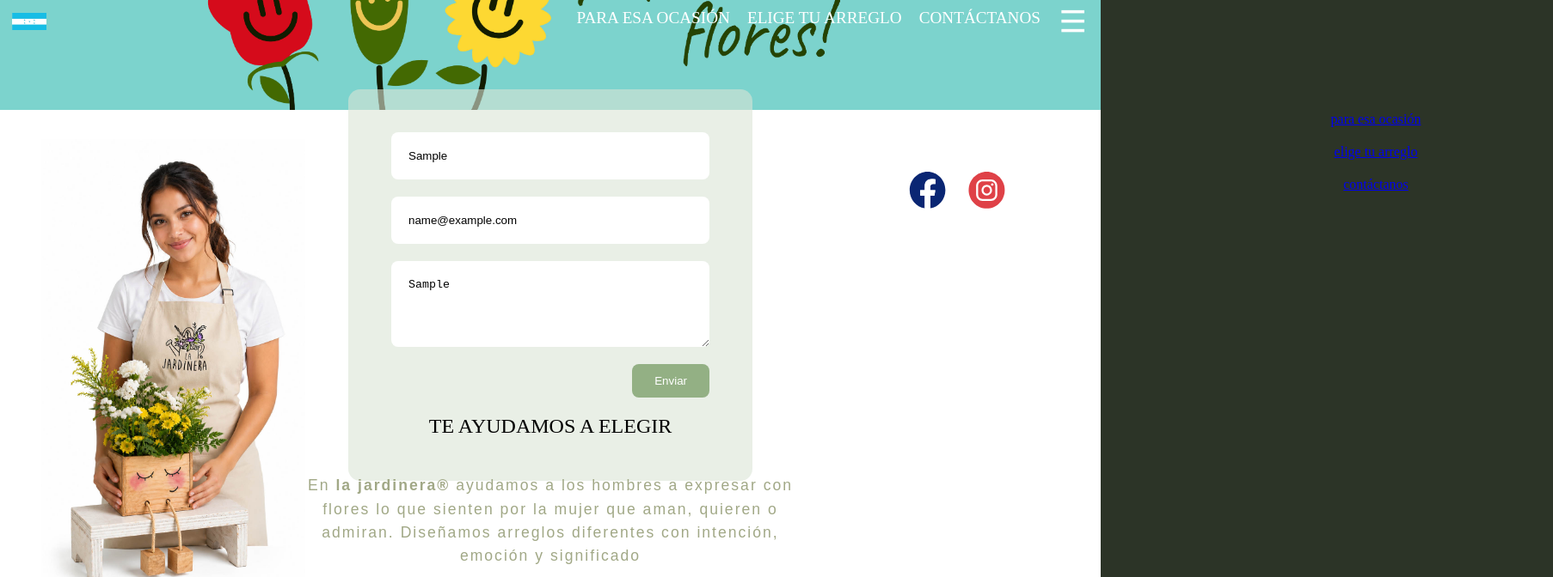
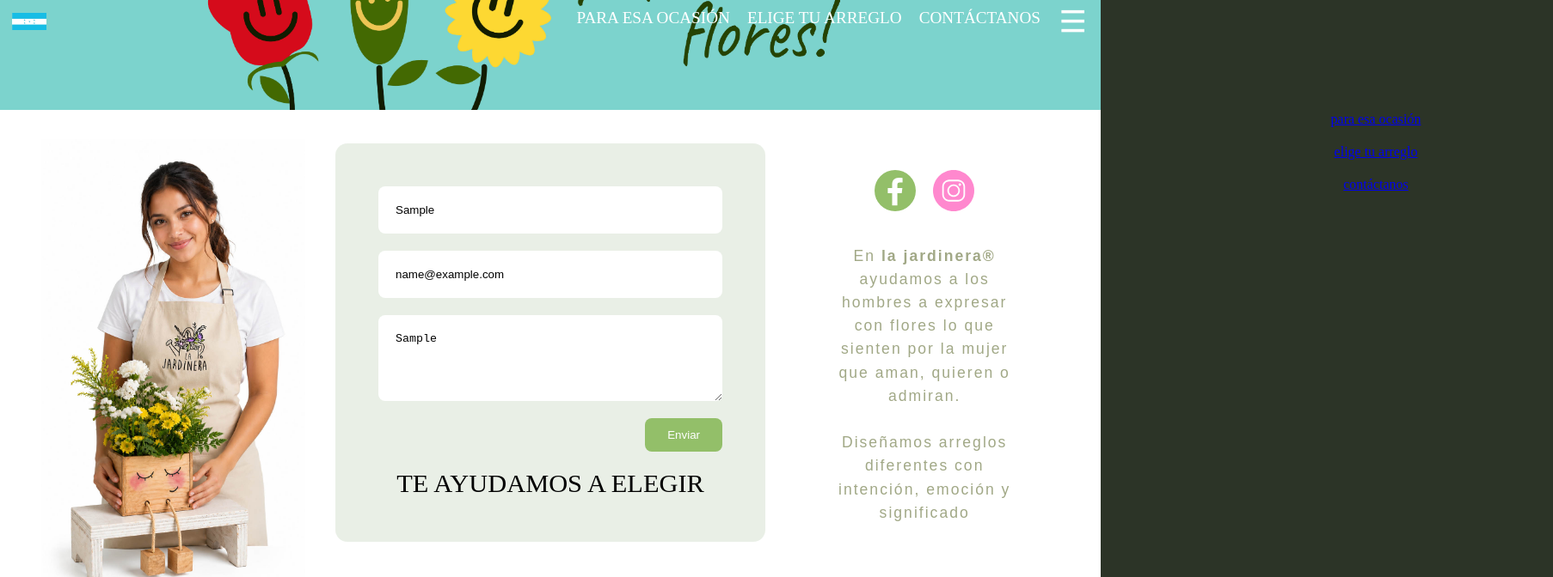
Before and after one commit to DenisChavez/jardinera, a React (Vite) app: page / in a window 1280 px wide. Both pictures are taken after typing "Sample", "name@example.com", "Sample" into the empty fields and a click on the button "Enviar". Shown: the part 2222-2894 px from the top of the page at 86% size, 1806 px wide, since content can reach past the window. Built offline with nearby package versions, Linux system fonts and the light colour scheme; no server answers; a web font is replaced by a local one.

Commit message:
feat: diseño original jardinera

```diff
--- a/src/assets/styles/components.css
+++ b/src/assets/styles/components.css
@@ -161,15 +161,15 @@
 }
 .carrousel-products{
     font-family: 'Times New Roman', Times, serif;
+    position: relative;
     background-color: #ffffff;
     height: 80vh;
-    position: relative;
+    overflow: hidden;
     padding: 0 20px;
 }
 .carrousel-viewport{
     width: 100%;
     max-width: 250px;
-    /* overflow: hidden; */
     touch-action: pan-y;
 }
 .carrousel-track, .circles{
@@ -264,7 +264,7 @@
     color: #C6C6C6;
 }
 .contact .contact-form button{
-    background-color: #93B084;
+    background-color: #93BF69;
     color: #ffffff;
     padding: 12px 26px;
     align-self: flex-end;
@@ -294,15 +294,26 @@
     position: absolute;
     display: flex;
     flex-direction: column;
-    top: 60%;
+    top: 55%;
     left: 85%;
 }
+.contact .contact-icons a {
+    display: inline-block;
+    transition: transform 0.25s ease-in-out;
+}
+
+.contact .contact-icons a:hover {
+    transform: scale(1.3);
+}
 .footer{
-    background-color: #8DBE24;
+    background-color: #93BF69;
+    display: flex;
+    align-items: center;
+    justify-content: space-around;
+    font-size: 0.7rem;
 }
 .footer p{
     font-family: Arial, Helvetica, sans-serif;
-    font-size: 0.7rem;
     letter-spacing: 2px;
     text-align: center;
     color: white;
@@ -331,7 +342,9 @@
     .eslogan .img-eslogan {
         width: 50vw;
     }
+
     .eslogan .frase{
+        width: 40%;
         font-size: 1.5rem;
         color: #5E7A03;
         top: 45%;
@@ -355,6 +368,13 @@
     }
     .contact .banner-cintillo{
         height: 22vh;
+    }
+    .contact .contact-description{
+        font-size: 1.1rem;
+        line-height: 1.7rem;
+        width: 70%;
+        /* left: 84%;
+        top: 66%; */
     }
     .contact .men-flower{
         width: 40%;
@@ -382,8 +402,11 @@
         top: 80%;
         left: 80%;
     }
+    .eslogan .frase{
+        max-width: 350px;
+    }
     .carrousel-viewport{
-        max-width: 75%;
+        max-width: 100%;
         cursor: grab;
     }
     .carrousel-viewport:active{
@@ -398,18 +421,22 @@
     .contact .p-absolute{
         position: absolute;
         left: 50%;
-        top: 57%;
+        top: 65%;
         transform: translate(-50%, -50%);
     }
     .contact .contact-form{
-        max-width: 470px;
+        max-width: 500px;
         padding: 50px;
+    }
+    .contact .form-text{
+        font-size: 2rem;
     }
     .contact .contact-description{
         font-size: 1.1rem;
         line-height: 1.7rem;
-        width: 48%;
-        top: 85%;
+        width: 18%;
+        left: 84%;
+        top: 66%;
     }
     .contact .men-flower{
         width: 24%;
@@ -418,6 +445,9 @@
     .contact .contact-icons{
         flex-direction: row;
         top: 44%;
-        left: 87%;
+        left: 84%;
+    }
+    .contact .contact-form .form-text{
+        font-size: 1.9rem;
     }
 }
--- a/src/components/icon/icons/Facebook.tsx
+++ b/src/components/icon/icons/Facebook.tsx
@@ -3,9 +3,17 @@ import { Icon } from "../Icon";
 
 export const Facebook = (props: IconProps) => {
     return (
-        <Icon {...props}>
-            <path d="M148.293 79.7396C148.293 39.3919 116.518 6.67686 77.3292 6.67686C38.1404 6.67686 6.36506 39.3919 6.36506 79.7396C6.36506 116.207 32.3245 146.429 66.2465 151.929V100.864H48.2247V79.7396H66.2465V63.6519C66.2465 45.3284 76.83 35.2286 93.0546 35.2286C100.817 35.2286 108.93 36.6678 108.93 36.6678V54.6572H99.9688C91.1576 54.6572 88.4119 60.2853 88.4119 66.0676V79.7653H108.106L104.961 100.89H88.4368V151.954C122.359 146.48 148.318 116.258 148.318 79.7653L148.293 79.7396Z" fill="#0A2673" />
-            <path d="M104.961 100.864L108.106 79.7396H88.4119V66.0419C88.4119 60.2596 91.1576 54.6315 99.9688 54.6315H108.93V36.6421C108.93 36.6421 100.817 35.2029 93.0546 35.2029C76.8549 35.2029 66.2465 45.3284 66.2465 63.6262V79.7139H48.2247V100.839H66.2465V151.903C69.8658 152.494 73.5601 152.802 77.3292 152.802C81.0983 152.802 84.7925 152.494 88.4119 151.903V100.839H104.936L104.961 100.864Z" fill="white" />
+        <Icon {...props} viewBox="0 0 110.79 110.79">
+            <circle
+                cx="55.39"
+                cy="55.39"
+                r="55.39"
+                fill="#93BF69"
+            />
+            <path
+                d="M68.03 33.45H75.22V21.31C73.98 21.15 69.71 20.78 64.74 20.78C54.38 20.78 47.28 27.11 47.28 38.72V48.73H35.56V62.31H47.28V95.21H61.3V62.31H72.99L74.74 48.73H61.3V40.06C61.3 36.13 62.39 33.45 68.03 33.45Z"
+                fill="#FFFFFF"
+            />
         </Icon>
-    )
+    );
 };
--- a/src/components/icon/icons/Instagram.tsx
+++ b/src/components/icon/icons/Instagram.tsx
@@ -1,13 +1,25 @@
+import type { IconProps } from "../types";
 import { Icon } from "../Icon";
-import type { IconProps } from "../types";
 
 export const Instagram = (props: IconProps) => {
     return (
-        <Icon {...props}>
-            <path d="M80.1008 152.802C119.676 152.802 151.758 120.091 151.758 79.7396C151.758 39.3882 119.676 6.67686 80.1008 6.67686C40.5256 6.67686 8.4436 39.3882 8.4436 79.7396C8.4436 120.091 40.5256 152.802 80.1008 152.802Z" fill="#DF4147" />
-            <path d="M102.357 52.2158C99.6345 52.2158 97.4417 54.4773 97.4417 57.2271C97.4417 59.9769 99.6597 62.2385 102.357 62.2385C105.054 62.2385 107.272 59.9769 107.272 57.2271C107.272 54.4773 105.054 52.2158 102.357 52.2158Z" fill="white" />
-            <path d="M80.4537 58.6406C69.0359 58.6406 59.7606 68.0979 59.7606 79.7396C59.7606 91.3813 69.0359 100.839 80.4537 100.839C91.8715 100.839 101.147 91.3813 101.147 79.7396C101.147 68.0979 91.8715 58.6406 80.4537 58.6406ZM80.4537 93.2574C73.1443 93.2574 67.196 87.1924 67.196 79.7396C67.196 72.2868 73.1443 66.2218 80.4537 66.2218C87.7631 66.2218 93.7114 72.2868 93.7114 79.7396C93.7114 87.1924 87.7631 93.2574 80.4537 93.2574Z" fill="white" />
-            <path d="M96.8872 122.58H63.3396C49.4266 122.58 38.1096 111.041 38.1096 96.8553V62.6497C38.1096 48.4637 49.4266 36.9248 63.3396 36.9248H96.8872C110.8 36.9248 122.117 48.4637 122.117 62.6497V96.8553C122.117 111.041 110.8 122.58 96.8872 122.58ZM63.3396 44.9686C53.787 44.9686 45.9987 52.884 45.9987 62.6497V96.8553C45.9987 106.595 53.7618 114.536 63.3396 114.536H96.8872C106.44 114.536 114.228 106.621 114.228 96.8553V62.6497C114.228 52.9097 106.44 44.9686 96.8872 44.9686H63.3396Z" fill="white" />
+        <Icon {...props} viewBox="0 0 110.79 110.79">
+            <path
+                d="M110.79 55.4C110.79 85.99 85.99 110.79 55.39 110.79C24.8 110.79 0 85.99 0 55.4C0 24.8 24.8 0 55.39 0C85.99 0 110.79 24.8 110.79 55.4Z"
+                fill="#FF88CE"
+            />
+            <path
+                d="M67.14 84.64H43.65C33.23 84.64 24.76 76.16 24.76 65.74V45.05C24.76 34.63 33.23 26.15 43.65 26.15H67.14C77.56 26.15 86.04 34.63 86.04 45.05V65.74C86.04 76.16 77.56 84.64 67.14 84.64ZM43.65 30.35C35.54 30.35 28.95 36.94 28.95 45.05V65.74C28.95 73.85 35.54 80.44 43.65 80.44H67.14C75.25 80.44 81.84 73.85 81.84 65.74V45.05C81.84 36.94 75.25 30.35 67.14 30.35H43.65Z"
+                fill="#FFFFFF"
+            />
+            <path
+                d="M55.39 72.22C46.11 72.22 38.57 64.67 38.57 55.4C38.57 46.12 46.11 38.57 55.39 38.57C64.66 38.57 72.21 46.12 72.21 55.4C72.21 64.67 64.66 72.22 55.39 72.22ZM55.39 42.77C48.43 42.77 42.77 48.43 42.77 55.4C42.77 62.36 48.43 68.02 55.39 68.02C62.35 68.02 68.01 62.36 68.01 55.4C68.01 48.43 62.35 42.77 55.39 42.77Z"
+                fill="#FFFFFF"
+            />
+            <path
+                d="M75.45 39.09C75.45 41.02 73.89 42.58 71.96 42.58C70.03 42.58 68.47 41.02 68.47 39.09C68.47 37.16 70.03 35.6 71.96 35.6C73.89 35.6 75.45 37.16 75.45 39.09Z"
+                fill="#FFFFFF"
+            />
         </Icon>
-    )
+    );
 };
--- a/src/layouts/Footer.tsx
+++ b/src/layouts/Footer.tsx
@@ -2,6 +2,7 @@
 export const Footer = () => {
     return (
         <section className="footer">
+            <p>creatividad y diseño de landing por: <strong>hellocuantica</strong>.</p>
             <p>Todos los derechos reservados para la <strong>jardinera.life®,</strong>Honduras C.A.</p>
         </section>
     )
--- a/src/sections/Contact.tsx
+++ b/src/sections/Contact.tsx
@@ -2,7 +2,8 @@ import { useState } from "react";
 import { Facebook } from "../components/icon/icons/Facebook";
 import { Instagram } from "../components/icon/icons/Instagram";
 import cintillo from "../assets/img/cintillo.jpg"
-import womenArreglo from "../assets/img/w-arreglo1.jpg"
+import womenArreglo1 from "../assets/img/w-arreglo1.jpg"
+import womenArreglo2 from "../assets/img/w-arreglo2.jpg"
 
 export const Contact = () => {
     const [formData, setFormData] = useState({
@@ -81,10 +82,17 @@ export const Contact = () => {
                             Enviar
                         </button>
                     </form>
-                    <p>TE AYUDAMOS A ELEGIR</p>
+                    <p className="form-text">TE AYUDAMOS A ELEGIR</p>
                 </div>
-                <p className="contact-description p-absolute">En <strong>la jardinera®</strong> ayudamos a los hombres a expresar con flores lo que sienten por la mujer que aman, quieren o admiran. Diseñamos arreglos diferentes con intención, emoción y significado</p>
-                <img src={womenArreglo} alt="hombre con arreglo" className="men-flower" />
+                <p className="contact-description p-absolute">En <strong>la jardinera®</strong> ayudamos a los hombres a expresar con flores lo que sienten por la mujer que aman, quieren o admiran. <br /> <br />  Diseñamos arreglos diferentes con intención, emoción y significado</p>
+                <picture>
+                    <source media="(min-width: 768px)" srcSet={womenArreglo1} />
+                    <img
+                        src={womenArreglo2}
+                        alt="hombre con arreglo"
+                        className="men-flower"
+                    />
+                </picture>
             </div>
             <div className="contact-icons position">
                 <a href="https://www.facebook.com/profile.php?id=61588983034930" target="_blank" rel="noopener noreferrer">
@@ -96,6 +104,6 @@ export const Contact = () => {
 
                 {/* <TikTok className="container-icon" /> */}
             </div>
-        </section>
+        </section >
     )
 };
```
